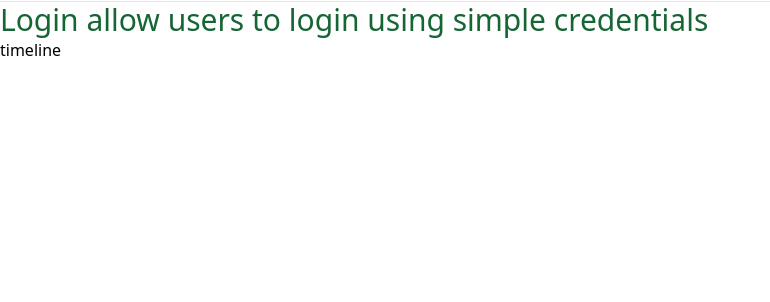
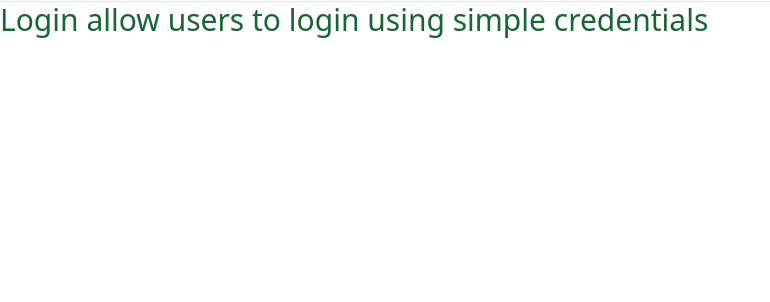
Before and after one commit to Excellent58/emarket, a Django app: template templates/login.html in a window 1280 px wide. Shown: the part 75-377 px from the top of the page, without its empty margins (0-770 px from the left). Run offline with Django 5.2, Linux system fonts and the light colour scheme; the template is opened without the code that fills it, so the values that code supplies are empty; style sheets or scripts are compiled from the project's sources; some libraries are stand-ins or nearby versions.

```diff
--- a/templates/login.html
+++ b/templates/login.html
@@ -3,5 +3,4 @@
 {% block title %}Login{% endblock title%}
 {% block content %}
  <h1 class="text-3xl text-green-800">Login allow users to login using simple credentials</h1>
- <section>timeline</section>
 {% endblock content %}
```
